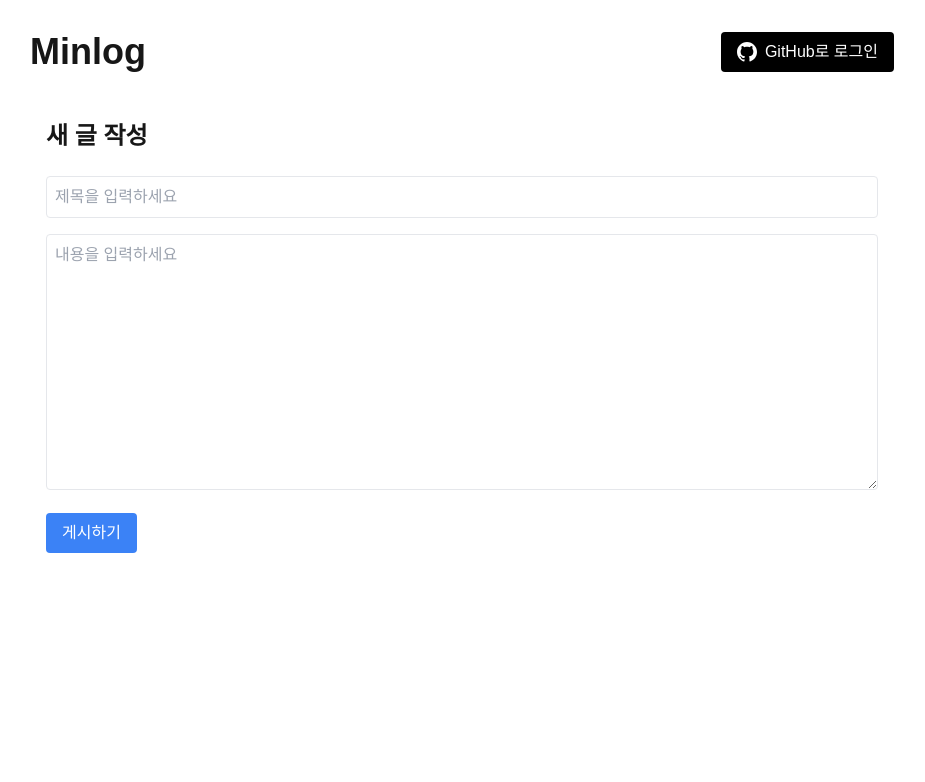
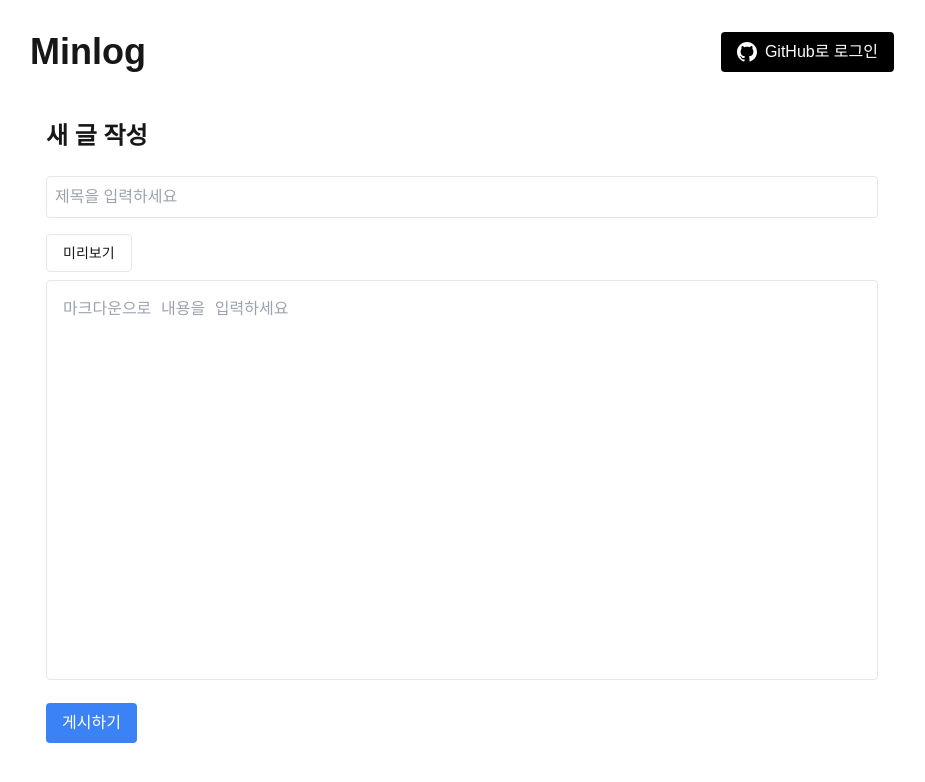
Before and after one commit to imb96/Minlog, a Next.js app: page /posts/write in a window 1280 px wide. Shown: the top 782 px of the page, without its empty margins (178-1103 px from the left). Built offline with nearby package versions, Linux system fonts and the light colour scheme; no server answers.

Commit message:
feat: 마크다운으로 글 작성 기능

```diff
--- a/app/posts/write/page.tsx
+++ b/app/posts/write/page.tsx
@@ -2,12 +2,27 @@
 
 import { useRouter } from 'next/navigation'
 
-import { useState } from 'react'
+import { useEffect, useRef, useState } from 'react'
+import ReactMarkdown from 'react-markdown'
 
 export default function WritePage() {
   const router = useRouter()
   const [title, setTitle] = useState('')
   const [content, setContent] = useState('')
+  const [isPreview, setIsPreview] = useState(false)
+  const textareaRef = useRef<HTMLTextAreaElement>(null)
+
+  const adjustTextareaHeight = () => {
+    const textarea = textareaRef.current
+    if (textarea) {
+      textarea.style.height = 'auto'
+      textarea.style.height = `${textarea.scrollHeight}px`
+    }
+  }
+
+  useEffect(() => {
+    adjustTextareaHeight()
+  }, [content])
 
   const handleSubmit = async (e: React.FormEvent) => {
     e.preventDefault()
@@ -48,18 +63,35 @@ export default function WritePage() {
             required
           />
         </div>
-        <div>
-          <textarea
-            value={content}
-            onChange={(e) => setContent(e.target.value)}
-            placeholder="내용을 입력하세요"
-            className="w-full p-2 border rounded h-64"
-            required
-          />
+
+        <div className="space-y-2">
+          <button
+            type="button"
+            onClick={() => setIsPreview(!isPreview)}
+            className="px-4 py-2 text-sm border rounded hover:bg-gray-100"
+          >
+            {isPreview ? '수정하기' : '미리보기'}
+          </button>
+
+          {isPreview ? (
+            <div className="border rounded p-4 prose prose-lg dark:prose-invert min-h-[400px] w-full max-w-none">
+              <ReactMarkdown>{content}</ReactMarkdown>
+            </div>
+          ) : (
+            <textarea
+              ref={textareaRef}
+              value={content}
+              onChange={(e) => setContent(e.target.value)}
+              placeholder="마크다운으로 내용을 입력하세요"
+              className="w-full p-4 border rounded min-h-[400px] font-mono overflow-hidden resize-none"
+              required
+            />
+          )}
         </div>
+
         <button
           type="submit"
-          className="bg-blue-500 text-white px-4 py-2 rounded"
+          className="bg-blue-500 text-white px-4 py-2 rounded hover:bg-blue-600"
         >
           게시하기
         </button>
```
